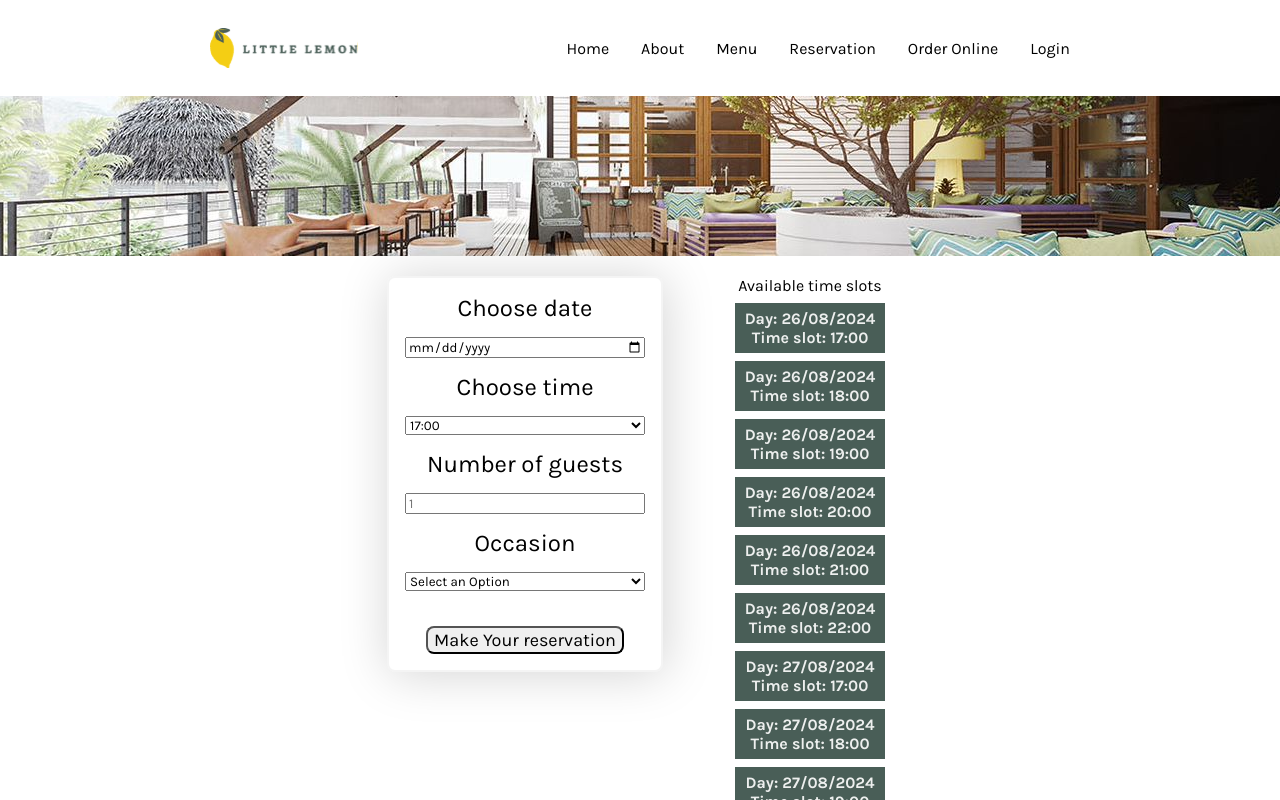
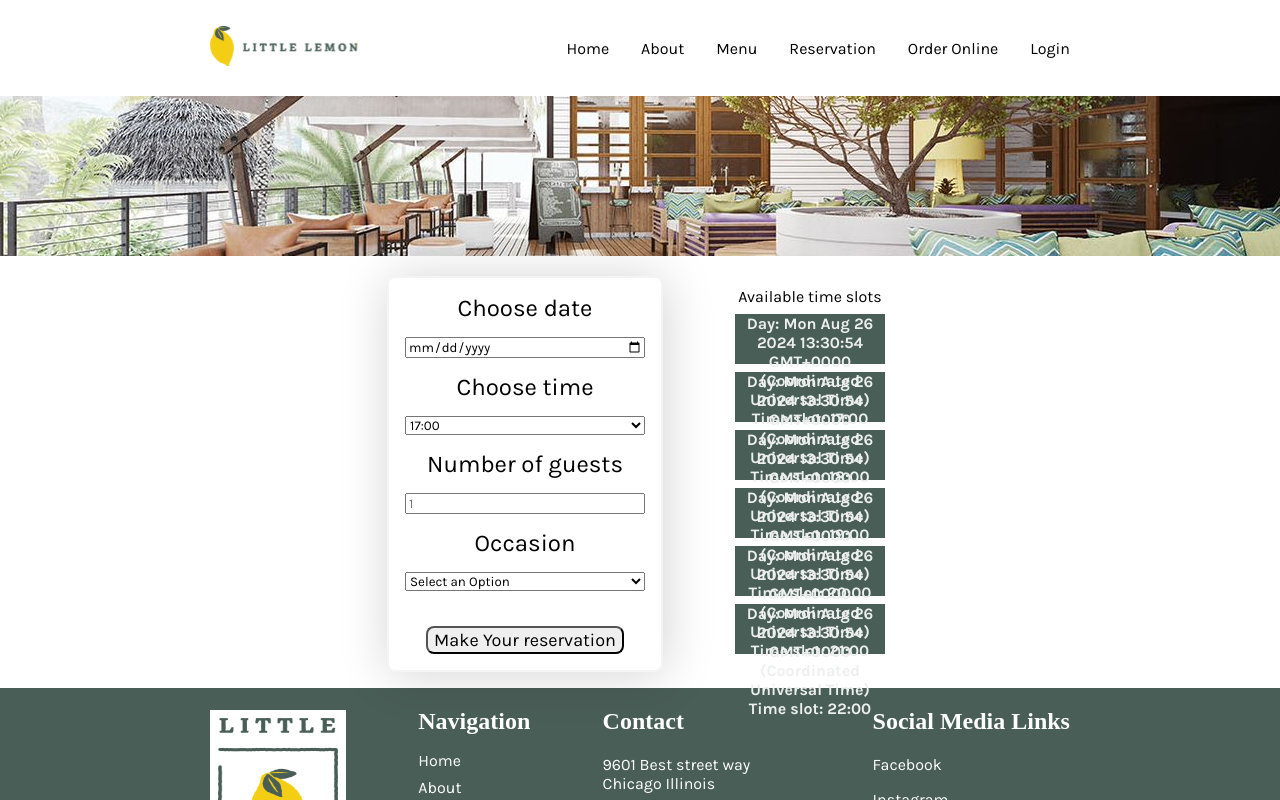
Before and after one commit to sabrinakj/little-lemon, a React (Create React App) app: page /reservation in a window 1280 px wide. Shown: the top 800 px of the page. Built offline with nearby package versions, Linux system fonts and the light colour scheme; a web font is replaced by a local one.

Commit message:
Booking Slot UI working properly for the selected date

```diff
--- a/src/components/BookingForm.js
+++ b/src/components/BookingForm.js
@@ -1,8 +1,8 @@
 import "./BookingForm.css";
 import { useState } from "react";
 
-function BookingForm({ availableTimes, dispatchTimeSlot }) {
-  console.table(availableTimes);
+function BookingForm({ mainState, dispatchTimeSlot }) {
+  console.table(mainState);
   const [date, setDate] = useState("");
   const [selectedTime, SetSelectedTime] = useState("");
   const [guests, SetGuests] = useState("");
@@ -40,9 +40,9 @@ function BookingForm({ availableTimes, dispatchTimeSlot }) {
           onChange={(e) => SetSelectedTime(e.target.value)}
           required
         >
-          {availableTimes.map((availableTime) => (
-            <option key={availableTime.date + availableTime.hour} value={availableTime.hour}>
-              {availableTime.hour}
+          {mainState.tablesForTheWeek.map((table) => (
+            <option key={table.date + table.hour} value={table.hour}>
+              {table.hour}
             </option>
           ))}
         </select>
--- a/src/components/BookingSlot.js
+++ b/src/components/BookingSlot.js
@@ -1,13 +1,13 @@
 import "./BookingSlot.css";
 
-function BookingSlot({ availableTimes }) {
-  console.log("availableTimes BookingSlot", availableTimes);
+function BookingSlot({ mainState }) {
+  console.log("mainState BookingSlot", mainState);
 
   return (
     <div className="booking-slot-time-slot">
       Available time slots
-      {availableTimes.map((table, index) => (
-        <div key={index} className="table-ui">
+      {mainState.tableInUiForTheSelectedDay.map((table) => (
+        <div key={table.date + table.hour} className="table-ui">
           {"Day: " + table.date + "\n" + "Time slot: " + table.hour}
         </div>
       ))}
--- a/src/components/Header.js
+++ b/src/components/Header.js
@@ -1,12 +1,15 @@
 import React from "react";
 import logo from '../assets/icons_assets/Logo.svg';
 import Nav from "./Nav";
+import { Link } from "react-router-dom";
 import './Header.css';
 
 function Header() {
   return (
   <header id="home">
-    <img className="header-img" src={logo} alt="Little Lemon Logo"/>
+    <Link to="/" className="custom-link">
+      <img className="header-img" src={logo} alt="Little Lemon Logo"/>
+    </Link>
     <Nav isVertical={false}/>
   </header>
   )
--- a/src/components/Main.js
+++ b/src/components/Main.js
@@ -8,7 +8,7 @@ import Login from "../pages/Login";
 import BookingPage from "../pages/BookingPage";
 import "./Main.css";
 
-const dayStandard = [
+const tablesForToday = [
   {
     bookingStatus: false,
     date: new Date(),
@@ -53,18 +53,23 @@ const dayStandard = [
   },
 ];
 
-const mainState = {
-  tablesForTheWeek: [...dayStandard],
-  tableInUiForTheSelectedDay: [...dayStandard]
+const initialMainState = {
+  tablesForTheWeek: [...tablesForToday],
+  tableInUiForTheSelectedDay: [...tablesForToday]
 }
 
 // Reducer function to update available times
-const updateTimes = (state, action) => {
+const updateMainState = (state, action) => {
   switch (action.type) {
     case "UPDATE_TIMES": {
       console.log("state", state);
       console.log("action", action);
-      return state.tablesForTheWeek.filter(el => el.date === action.payload);
+      return {
+        tablesForTheWeek: [...state.tablesForTheWeek],
+        tableInUiForTheSelectedDay: state.tablesForTheWeek.filter(el => el.date === action.payload)
+      }
+
+
     }
 
     default:
@@ -72,15 +77,15 @@ const updateTimes = (state, action) => {
   }
 };
 
-// Initial state for the availableTimes
+// Initial state for the mainState
 const initializeMainState = () => {
-  let currentInitialBookingState = [];
+  let initializedMainState = [];
 
   for (let i = 0; i < 7; i++) {
 
     for (let j = 0; j < 6; j++) {
 
-      currentInitialBookingState.push({
+      initializedMainState.push({
         bookingStatus: false,
         date: new Date(
           (new Date()).getFullYear(),
@@ -94,24 +99,24 @@ const initializeMainState = () => {
     }
   }
 
-  console.log('currentInitialBookingState', currentInitialBookingState);
+  console.log('initializedMainState', initializedMainState);
   return {
-    ...mainState.tableInUiForTheSelectedDay,
-    tablesForTheWeek: currentInitialBookingState
+    tableInUiForTheSelectedDay: tablesForToday,
+    tablesForTheWeek: initializedMainState
   }
 
 };
 
 function Main() {
-  const [availableTimes, dispatchTimeSlot] = useReducer(
-    updateTimes,
-    mainState,
+  const [mainState, dispatchTimeSlot] = useReducer(
+    updateMainState,
+    initialMainState,
     initializeMainState
   );
 
 
 
-  console.table(availableTimes);
+  console.table(mainState);
   return (
     <main className="main">
       <Routes>
@@ -122,7 +127,7 @@ function Main() {
           path="/reservation"
           element={
             <BookingPage
-              availableTimes={availableTimes.tablesForTheWeek}
+              mainState={mainState}
               dispatchTimeSlot={dispatchTimeSlot}
             />
           }
--- a/src/pages/BookingPage.js
+++ b/src/pages/BookingPage.js
@@ -4,18 +4,18 @@ import "./BookingPage.css";
 import resturantImg from "../assets/icons_assets/restaurant.jpg";
 
 
-function BookingPage({ availableTimes, dispatchTimeSlot }) {
-  console.table(availableTimes);
+function BookingPage({ mainState, dispatchTimeSlot }) {
+  console.table(mainState);
   return (
     <>
       <img className="booking-img" src={resturantImg} alt="resturant" />
 
       <div className="booking-page-form-container">
         <BookingForm
-          availableTimes={availableTimes}
+          mainState={mainState}
           dispatchTimeSlot={dispatchTimeSlot}
         />
-        <BookingSlot availableTimes={availableTimes} />
+        <BookingSlot mainState={mainState} />
       </div>
     </>
   );
```
